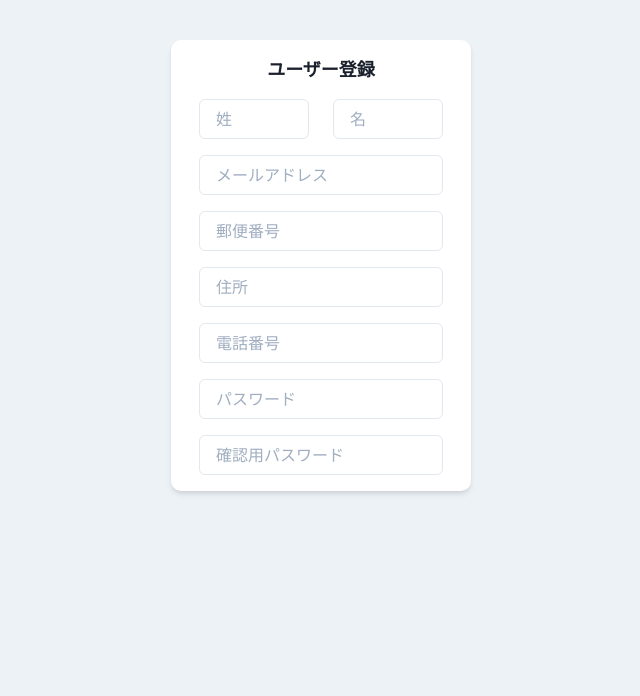
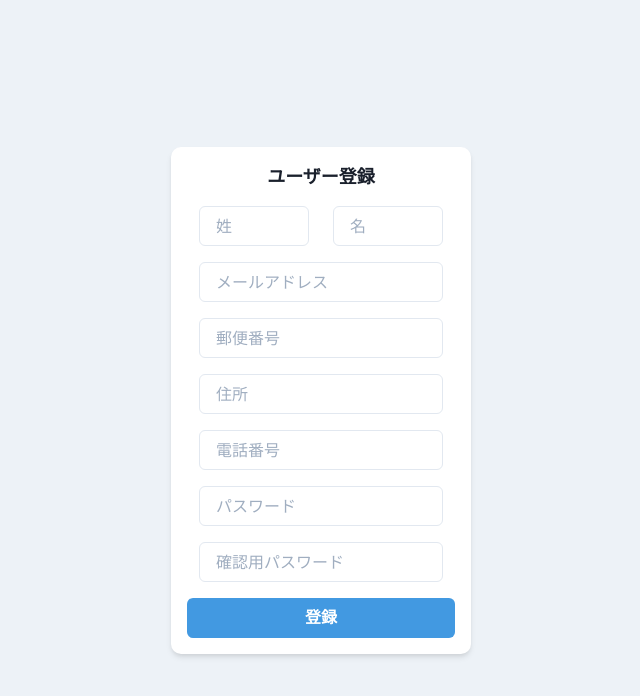
Before and after one commit to ryota-09/react-ecsite, a React (Create React App) app: page /registerUser in a window 1280 px wide. Shown: the top 696 px of the page, without its empty margins (319-959 px from the left). Built offline with nearby package versions, Linux system fonts and the light colour scheme; the HTML template or start-up script is replaced by a standard one.

Commit message:
ユーザー登録画面実装

```diff
--- /dev/null
+++ b/src/components/atoms/button/PrimaryButton.tsx
@@ -0,0 +1,25 @@
+import { Button } from "@chakra-ui/react";
+import { FC, ReactNode } from "react";
+
+type Props = {
+  children: ReactNode;
+  disabled?: boolean;
+  loading?: boolean;
+  onClick: () => void;
+}
+
+export const PrimaryButton: FC<Props> = (props) => {
+  const { children, disabled = false, loading = false, onClick } = props;
+  return (
+    <>
+      <Button
+        bg="blue.400"
+        color="white"
+        _hover={{ opacity: 0.8 }}
+        onClick={onClick}
+        isLoading={loading}
+        disabled={disabled || loading}
+      >{children}</Button>
+    </>
+  );
+};
--- a/src/components/pages/RegisterUser.tsx
+++ b/src/components/pages/RegisterUser.tsx
@@ -1,4 +1,3 @@
-import { EmailIcon } from "@chakra-ui/icons";
 import {
   Box,
   FormControl,
@@ -7,16 +6,21 @@ import {
   Text,
   Stack,
   Wrap,
+  Flex,
 } from "@chakra-ui/react";
 import { FC } from "react";
+import { PrimaryButton } from "../atoms/button/PrimaryButton";
 
 export const RegisterUser: FC = () => {
   const onChanegeLastName = (): void => {
     alert("チェンジ");
   };
+  const registerUser = () => {
+    alert("ボタン");
+  };
   return (
     <>
-      <Wrap justify="center" mt={10}>
+      <Flex align="center" justify="center" height="100vh">
         <Box
           w="300px"
           h="auto"
@@ -65,11 +69,7 @@ export const RegisterUser: FC = () => {
             </FormControl>
             <FormControl>
               <InputGroup>
-                <Input
-                  onChange={onChanegeLastName}
-                  placeholder="住所"
-                  mx={3}
-                />
+                <Input onChange={onChanegeLastName} placeholder="住所" mx={3} />
               </InputGroup>
             </FormControl>
             <FormControl>
@@ -99,10 +99,10 @@ export const RegisterUser: FC = () => {
                 />
               </InputGroup>
             </FormControl>
-
+            <PrimaryButton onClick={registerUser}>登録</PrimaryButton>
           </Stack>
         </Box>
-      </Wrap>
+      </Flex>
     </>
   );
 };
```
